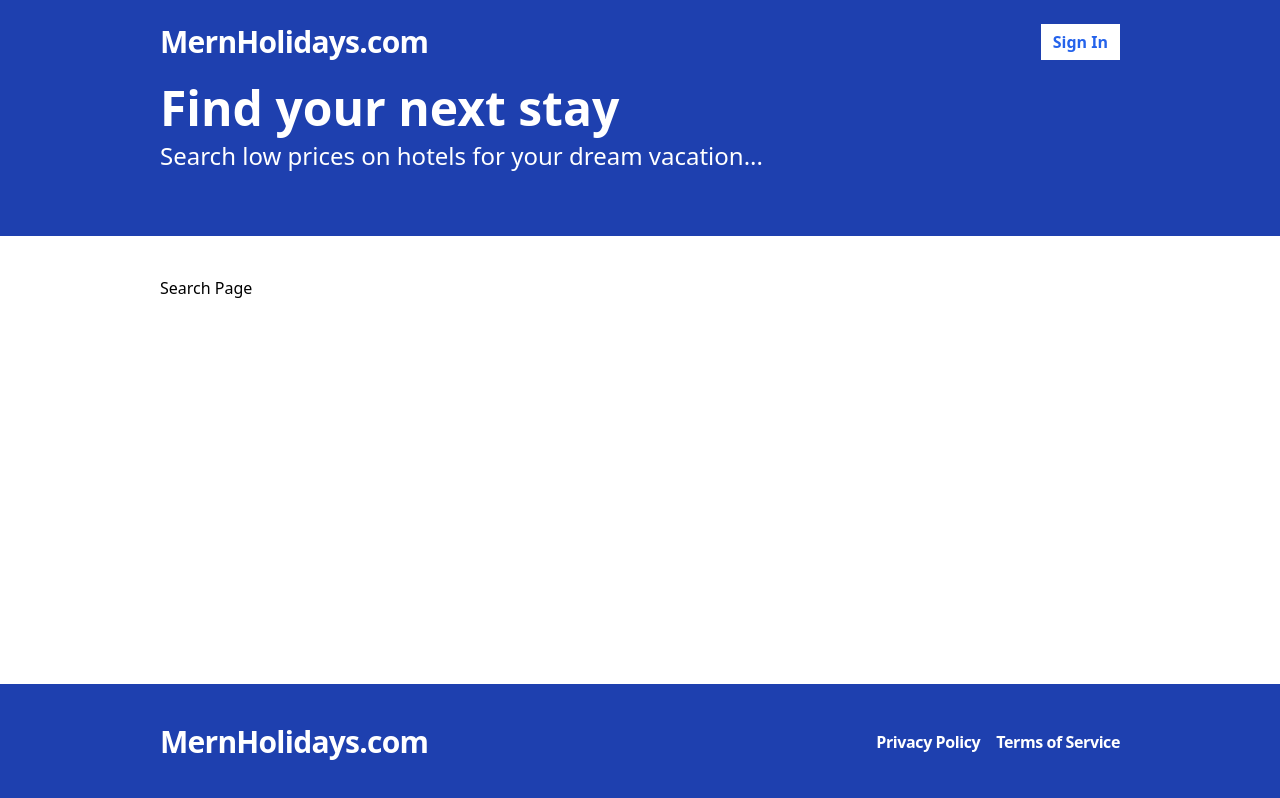
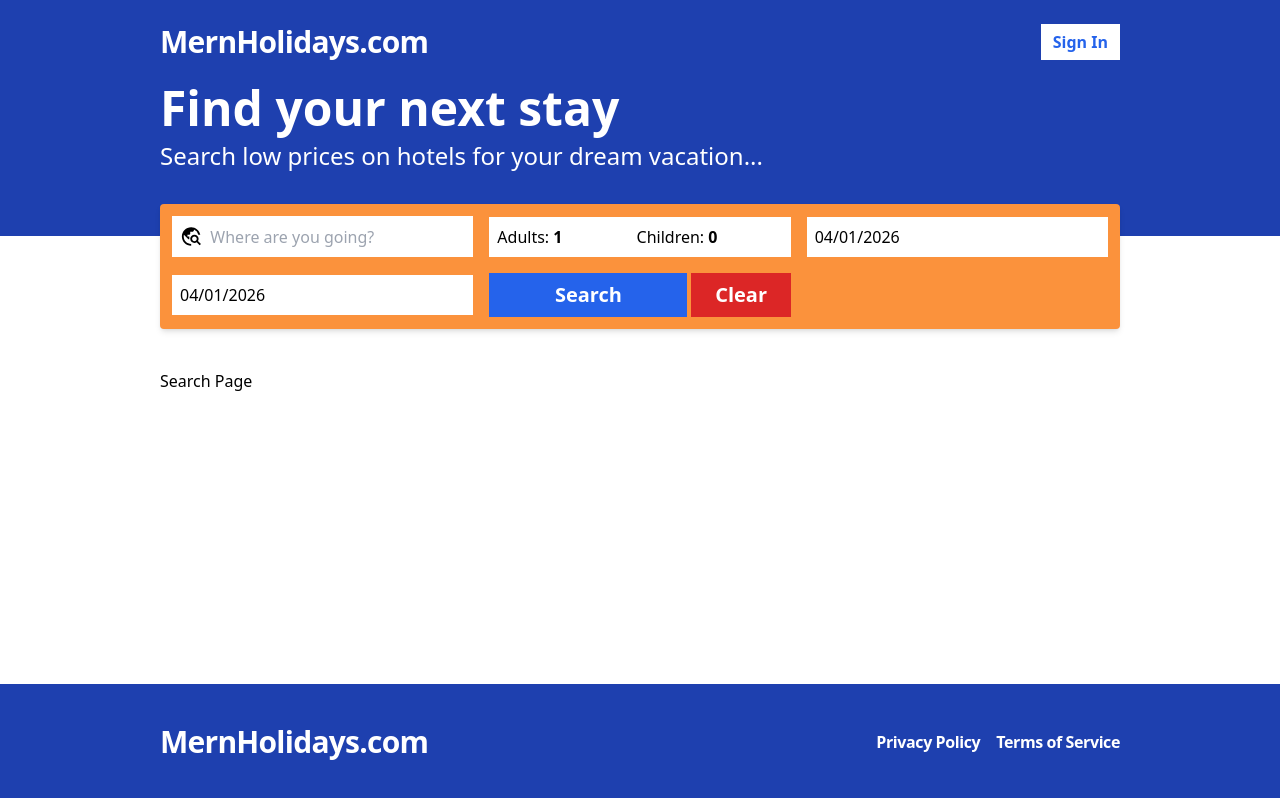
Before and after one commit to Aasutosh23/hotel-booking, a React (Vite) app in the folder frontend/: page /search in a window 1280 px wide. Built offline with nearby package versions, Linux system fonts and the light colour scheme; no server answers.

Commit message:
feat: add search functionality with SearchBar component and integrate into layout

```diff
--- a/frontend/package.json
+++ b/frontend/package.json
@@ -12,6 +12,7 @@
  "dependencies": {
   "@tanstack/react-query": "^5.95.2",
   "react": "^19.2.4",
+  "react-datepicker": "^9.1.0",
   "react-dom": "^19.2.4",
   "react-hook-form": "^7.71.2",
   "react-icons": "^5.6.0",
--- a/frontend/src/App.tsx
+++ b/frontend/src/App.tsx
@@ -11,6 +11,7 @@ import AddHotel from "./pages/AddHotel";
 import { useAppContext } from "./contexts/AppContext";
 import MyHotels from "./pages/MyHotels";
 import EditHotel from "./pages/EditHotel";
+import Search from "./pages/Search";
 
 const ProtectedRoute = ({ children }: { children: React.ReactNode }) => {
  const { isLoggedIn, isLoading } = useAppContext();
@@ -39,7 +40,7 @@ const App = () => {
      path="/search"
      element={
       <Layout>
-       <p>Search Page</p>
+       <Search />
       </Layout>
      }
     />
--- /dev/null
+++ b/frontend/src/components/SearchBar.tsx
@@ -0,0 +1,117 @@
+import { useState } from "react";
+import { useSearchContext } from "../contexts/SearchContext";
+import { MdTravelExplore } from "react-icons/md";
+import DatePicker from "react-datepicker";
+import "react-datepicker/dist/react-datepicker.css";
+import { useNavigate } from "react-router-dom";
+
+const SearchBar = () => {
+ const navigate = useNavigate();
+ const search = useSearchContext();
+
+ const [destination, setDestination] = useState<string>(search.destination);
+ const [checkIn, setCheckIn] = useState<Date>(search.checkIn);
+ const [checkOut, setCheckOut] = useState<Date>(search.checkOut);
+ const [adultCount, setAdultCount] = useState<number>(search.adultCount);
+ const [childCount, setChildCount] = useState<number>(search.childCount);
+
+ const handleSubmit = (event: React.FormEvent<HTMLFormElement>) => {
+  event.preventDefault();
+  search.saveSearchValues(
+   destination,
+   checkIn,
+   checkOut,
+   adultCount,
+   childCount,
+  );
+  navigate("/search");
+ };
+
+ const minDate = new Date();
+ const maxDate = new Date();
+ maxDate.setFullYear(maxDate.getFullYear() + 1);
+
+ return (
+  <form
+   onSubmit={handleSubmit}
+   className="-mt-8 p-3 bg-orange-400 rounded shadow-md grid grid-cols-2 lg:grid-cols-3 2xl:grid-cols-5 items-center gap-4"
+  >
+   <div className="flex flex-row items-center flex-1 bg-white p-2">
+    <MdTravelExplore size={25} className="mr-2" />
+    <input
+     placeholder="Where are you going?"
+     className="text-md w-full focus:outline-none"
+     value={destination}
+     onChange={(event) => setDestination(event.target.value)}
+    />
+   </div>
+
+   <div className="flex bg-white px-2 py-1 gap-2">
+    <label className="items-center flex">
+     Adults:{" "}
+     <input
+      className="w-full p-1 focus:outline-none font-bold"
+      type="number"
+      min={1}
+      max={20}
+      value={adultCount}
+      onChange={(event) => setAdultCount(parseInt(event.target.value))}
+     />
+    </label>
+    <label className="items-center flex">
+     Children:{" "}
+     <input
+      className="w-full p-1 focus:outline-none font-bold"
+      type="number"
+      min={0}
+      max={20}
+      value={childCount}
+      onChange={(event) => setChildCount(parseInt(event.target.value))}
+     />
+    </label>
+   </div>
+   <div>
+    <DatePicker
+     selected={checkIn}
+     onChange={(date: Date | null) => {
+      if (date) setCheckIn(date);
+     }}
+     selectsStart
+     startDate={checkIn}
+     endDate={checkOut}
+     minDate={minDate}
+     maxDate={maxDate}
+     placeholderText="Check-in Date"
+     className="min-w-full bg-white p-2 focus:outline-none"
+     wrapperClassName="min-w-full"
+    />
+   </div>
+   <div>
+    <DatePicker
+     selected={checkOut}
+     onChange={(date: Date | null) => {
+      if (date) setCheckOut(date);
+     }}
+     selectsEnd
+     startDate={checkIn}
+     endDate={checkOut}
+     minDate={checkIn}
+     maxDate={maxDate}
+     placeholderText="Check-out Date"
+     className="min-w-full bg-white p-2 focus:outline-none"
+     wrapperClassName="min-w-full"
+    />
+   </div>
+   <div className="flex gap-1">
+    <button className="w-2/3 bg-blue-600 text-white h-full p-2 font-bold text-xl hover:bg-blue-500">
+     Search
+    </button>
+    <button className="w-1/3 bg-red-600 text-white h-full p-2 font-bold text-xl hover:bg-red-500">
+     Clear
+    </button>
+   </div>
+  </form>
+ );
+};
+
+export default SearchBar;
--- a/frontend/src/layouts/layout.tsx
+++ b/frontend/src/layouts/layout.tsx
@@ -1,6 +1,7 @@
 import Footer from "../components/footer";
 import Header from "../components/header";
 import Hero from "../components/hero";
+import SearchBar from "../components/SearchBar";
 
 interface Props {
  children: React.ReactNode;
@@ -11,6 +12,9 @@ const Layout = ({ children }: Props) => {
   <div className="flex flex-col min-h-screen">
    <Header />
    <Hero />
+   <div className="container mx-auto">
+    <SearchBar />
+   </div>
    <div className="container mx-auto py-10 flex-1">{children}</div>
    <Footer />
   </div>
--- /dev/null
+++ b/frontend/src/pages/Search.tsx
@@ -0,0 +1,10 @@
+import { useSearchContext } from "../contexts/SearchContext";
+
+const Search = () => {
+ const search = useSearchContext();
+ console.log(search);
+
+ return <>Search Page</>;
+};
+
+export default Search;
```
Also changed, not shown: 1 other file (tests, documents, lock files or other folders).
